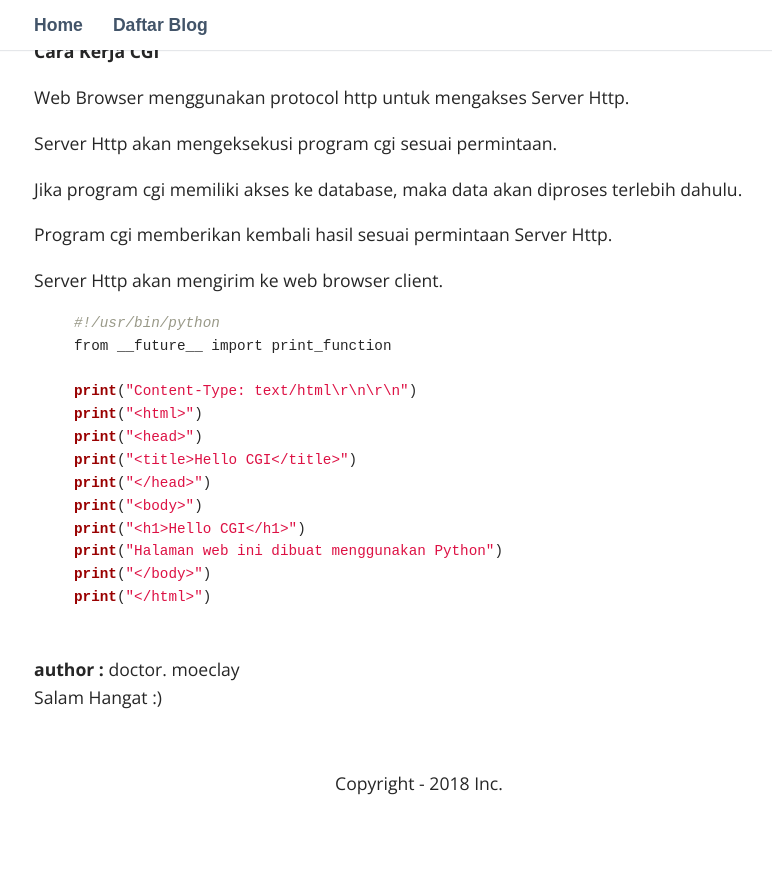
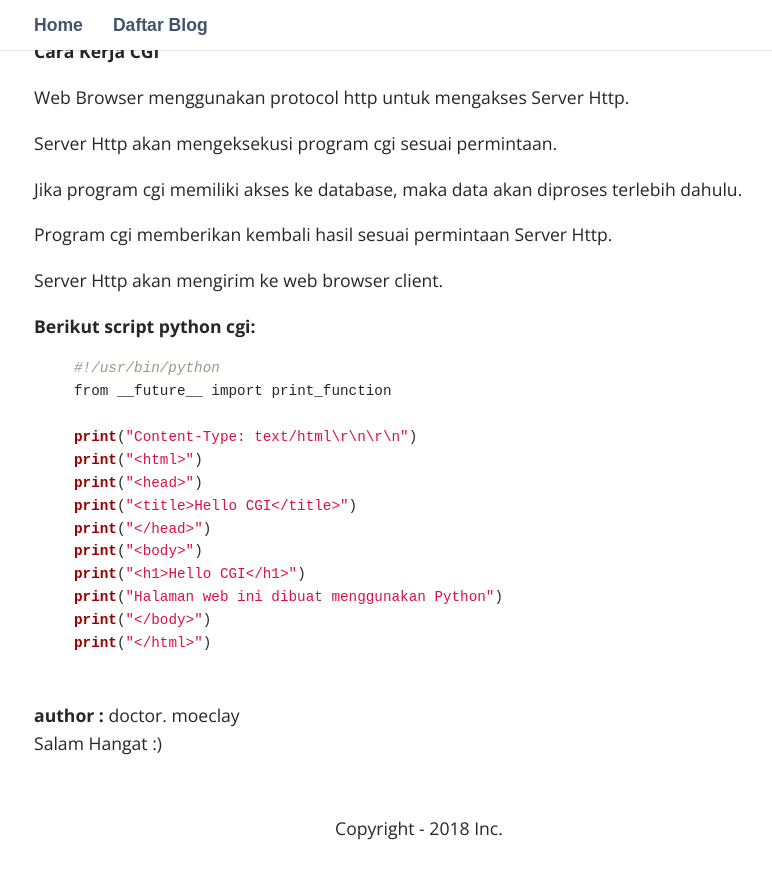
Before and after one commit to moeclay/moeclay.github.io, a Jekyll site: the page built from _posts/2019-08-14-cara-kerja-program-cgi.markdown, in a window 1280 px wide and 900 px high, scrolled down 1043 px. Shown: the top 879 px of the window, without its empty margins (221-993 px from the left). Built offline with Jekyll 4.4.1, drawn with Linux system fonts in a browser that asks for light colours; some web fonts are replaced; before the commit the page ends 1897 px from its top, so only the background shows below that.

Commit message:
001-cara kerja program cgi

```diff
--- a/_posts/2019-08-14-cara-kerja-program-cgi.markdown
+++ b/_posts/2019-08-14-cara-kerja-program-cgi.markdown
@@ -26,6 +26,7 @@ categories: python
 <p>Program cgi memberikan kembali hasil sesuai permintaan Server Http.</p>
 <p>Server Http akan mengirim ke web browser client.</p>
 
+<p><b>Berikut script python cgi: </b></p>
 {% highlight python %}
 #!/usr/bin/python
 from __future__ import print_function
```
